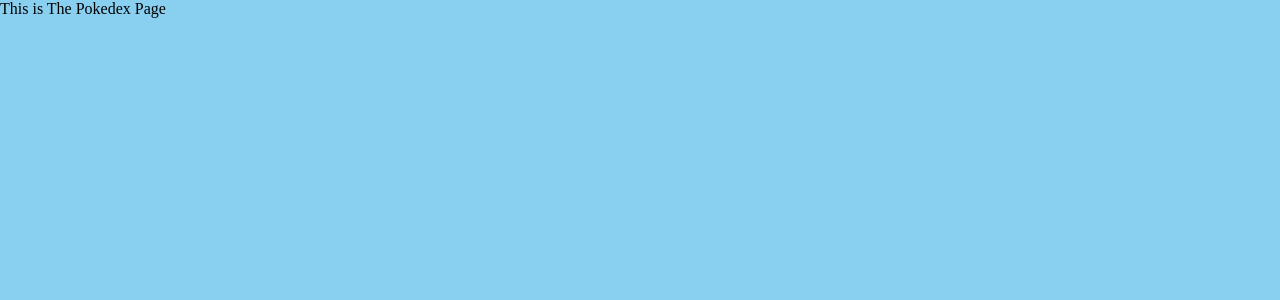
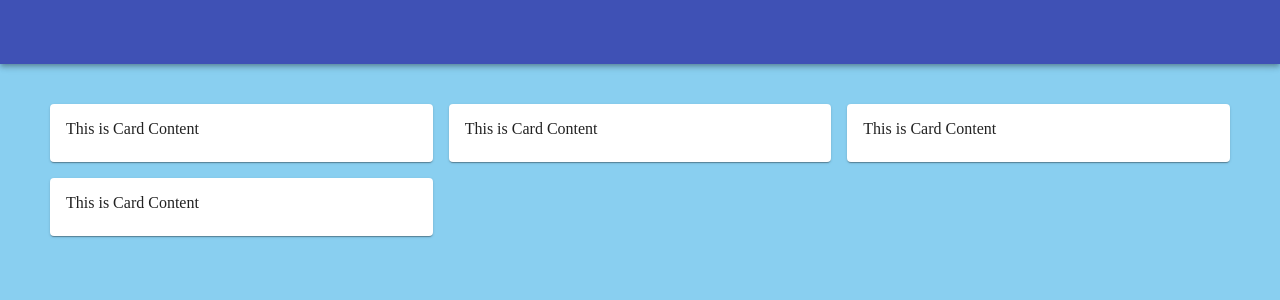
Before and after one commit to gforsythe/Pokedex, a React (Create React App) app in the folder pokedex/: page / in a window 1280 px wide. Shown: the top 300 px of the page. Built offline with nearby package versions, Linux system fonts and the light colour scheme.

Commit message:
created cards and have place holders for the layout of the pokedex

```diff
--- a/pokedex/src/components/Pokedex.js
+++ b/pokedex/src/components/Pokedex.js
@@ -1,7 +1,44 @@
 import React from "react";
+import {
+  AppBar,
+  Toolbar,
+  Grid,
+  makeStyles,
+  Card,
+  CardContent,
+} from '@material-ui/core';
+
+const pokedexStyles = makeStyles({
+  pokedexContainer: {
+    paddingTop: "40px",
+    paddingLeft: "50px",
+    paddingRight: "50px",
+  }
+});
+
+const getPokemonCard = () => {
+  return (
+  <Grid item xs={12} sm={4}>
+    <Card>
+      <CardContent>This is Card Content</CardContent>
+    </Card>
+  </Grid>
+  )
+}
 
 export default function Pokedex() {
+  const classes = pokedexStyles();
   return (
-<div>This is The Pokedex Page</div>
+    <>
+      <AppBar position="static">
+        <Toolbar></Toolbar>
+      </AppBar>
+      <Grid container spacing={2} className={classes.pokedexContainer}>
+        {getPokemonCard()}
+        {getPokemonCard()}
+        {getPokemonCard()}
+        {getPokemonCard()}
+      </Grid>
+    </>
   );
 }
```
